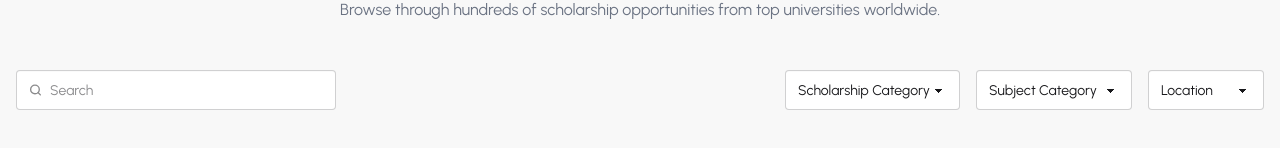
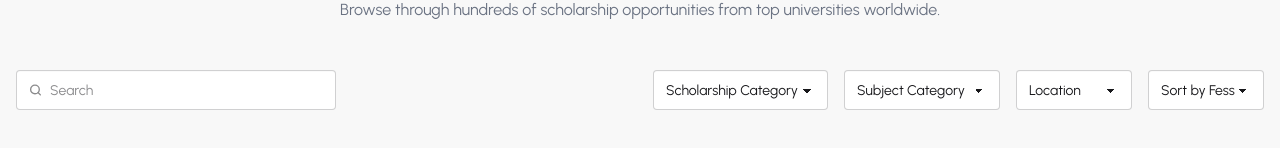
Before and after one commit to hasnatfahmidkhan/scholar-stream, a React (Vite) app: page /scholarships in a window 1280 px wide. Shown: the part 210-358 px from the top of the page. Built offline with nearby package versions, Linux system fonts and the light colour scheme; no server answers.

Commit message:
added sort feature

```diff
--- a/src/pages/AllScholarships/AllScholarships.jsx
+++ b/src/pages/AllScholarships/AllScholarships.jsx
@@ -11,12 +11,13 @@ const AllScholarships = () => {
   const [subCat, setSubCat] = useState("");
   const [loc, setLoc] = useState("");
   const [search, setSearch] = useState("");
+  const [sort, setSort] = useState("");
   const axiosInstance = useAxios();
   const { data: scholarships } = useQuery({
-    queryKey: ["scholarships", schCat, subCat, loc, search],
+    queryKey: ["scholarships", schCat, subCat, loc, search, sort],
     queryFn: async () => {
       const { data } = await axiosInstance.get(
-        `/scholarships?schCat=${schCat}&subCat=${subCat}&loc=${loc}&search=${search}`
+        `/scholarships?schCat=${schCat}&subCat=${subCat}&loc=${loc}&sort=${sort}&search=${search}`
       );
       return data;
     },
@@ -27,9 +28,11 @@ const AllScholarships = () => {
     setSchCat("");
     setSubCat("");
     setLoc("");
+    setSort("");
   };
+  console.log(sort);
 
-  const hasActiveFilter = search || schCat || subCat || loc;
+  const hasActiveFilter = search || schCat || subCat || loc || sort;
 
   return (
     <Container className={"py-20"}>
@@ -52,6 +55,7 @@ const AllScholarships = () => {
             setSchCat={setSchCat}
             setSubCat={setSubCat}
             setLoc={setLoc}
+            setSort={setSort}
           />
           {/* Reset  */}
           {hasActiveFilter && (
--- a/src/pages/AllScholarships/Filters/Filters.jsx
+++ b/src/pages/AllScholarships/Filters/Filters.jsx
@@ -1,6 +1,6 @@
 import React from "react";
 
-const Filters = ({ setLoc, setSubCat, setSchCat }) => {
+const Filters = ({ setLoc, setSubCat, setSchCat, setSort }) => {
   return (
     <div className="flex flex-wrap justify-center gap-4">
       {/* Scholarship Category Filter */}
@@ -67,6 +67,21 @@ const Filters = ({ setLoc, setSubCat, setSchCat }) => {
           <option value="Switzerland">Switzerland</option>
         </select>
       </div>
+
+      {/* Sort by Application fees  */}
+      <div>
+        <select
+          onChange={(e) => setSort(e.target.value)}
+          defaultValue=""
+          className="select select-bordered focus:outline-none focus:border-primary"
+        >
+          <option value="" disabled>
+            Sort by Fess
+          </option>
+          <option value="asc">Low to High</option>
+          <option value="dsc">High to Low</option>
+        </select>
+      </div>
     </div>
   );
 };
--- /dev/null
+++ b/src/pages/AllScholarships/Sort.jsx
@@ -0,0 +1,11 @@
+import React from 'react';
+
+const Sort = () => {
+    return (
+        <div>
+
+        </div>
+    );
+};
+
+export default Sort;
--- a/src/pages/Home/TopScholarship/TopScholarship.jsx
+++ b/src/pages/Home/TopScholarship/TopScholarship.jsx
@@ -7,7 +7,7 @@ const TopScholarship = () => {
   const { data: scholarships = [] } = useQuery({
     queryKey: ["scholarships"],
     queryFn: async () => {
-      const { data } = await axiosInstance.get("/scholarships");
+      const { data } = await axiosInstance.get("/scholarships?limit=6");
       return data;
     },
   });
```
